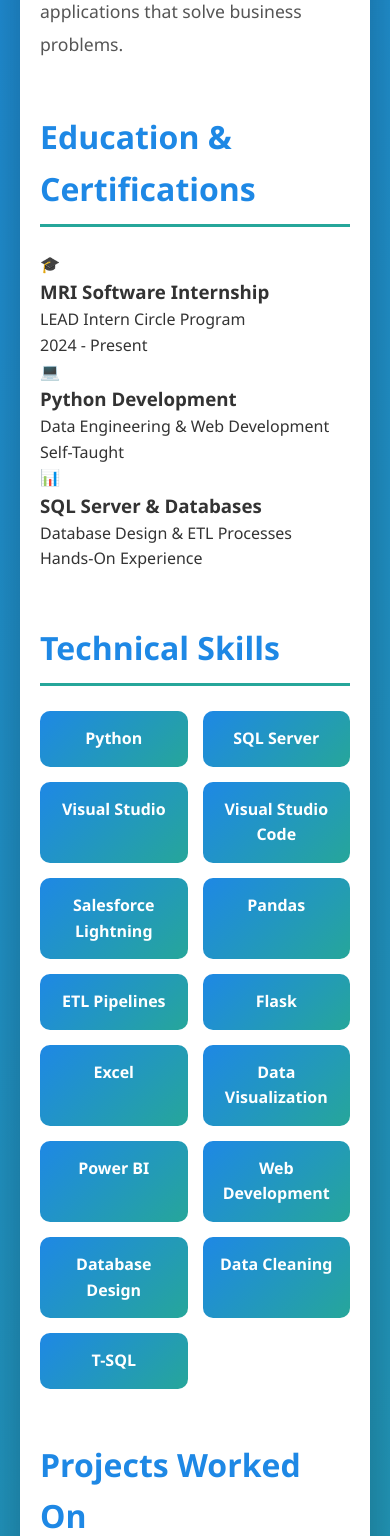
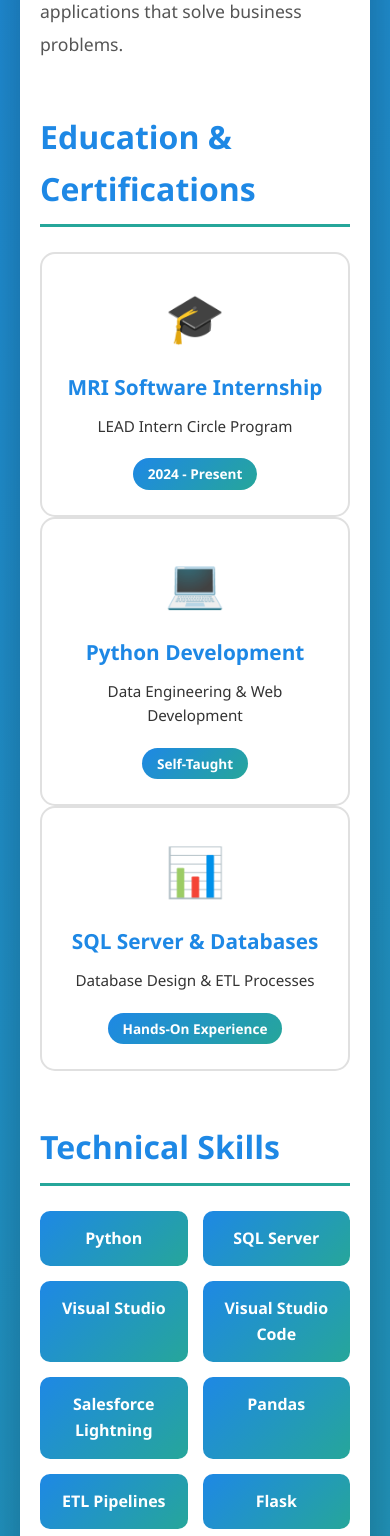
Before and after one commit to Tarlidzcode/Portfolio-Website, a Flask app: page / in a window 390 px wide. Shown: the part 1067-2603 px from the top of the page. Run offline with Flask 3, Linux system fonts and the light colour scheme.

Commit message:
Enhance CSS with certifications section
Added a certifications section with responsive design.

```diff
--- a/static/css/style.css
+++ b/static/css/style.css
@@ -175,6 +175,56 @@
   color: #555;
   font-size: 0.95em;
 }
+* Certifications Section */
+.cert-grid {
+  display: grid;
+  grid-template-columns: repeat(auto-fit, minmax(250px, 1fr));
+  gap: 20px;
+  margin-top: 20px;
+}
+
+.cert-card {
+  background: var(--bg-light);
+  padding: 25px;
+  border-radius: 15px;
+  text-align: center;
+  border: 2px solid #e0e0e0;
+  transition: transform 0.3s ease, box-shadow 0.3s ease, border-color 0.3s ease;
+}
+
+.cert-card:hover {
+  transform: translateY(-5px);
+  box-shadow: 0 8px 20px rgba(30, 136, 229, 0.15);
+  border-color: #1e88e5;
+}
+
+.cert-icon {
+  font-size: 3em;
+  margin-bottom: 15px;
+}
+
+.cert-card h3 {
+  color: #1e88e5;
+  font-size: 1.3em;
+  margin-bottom: 10px;
+}
+
+.cert-card p {
+  color: var(--text-secondary);
+  font-size: 0.95em;
+  margin-bottom: 10px;
+}
+
+.cert-date {
+  display: inline-block;
+  background: linear-gradient(135deg, #1e88e5 0%, #26a69a 100%);
+  color: white;
+  padding: 5px 15px;
+  border-radius: 20px;
+  font-size: 0.85em;
+  font-weight: 600;
+  margin-top: 10px;
+}
 
 .contact-links {
   display: flex;
```
